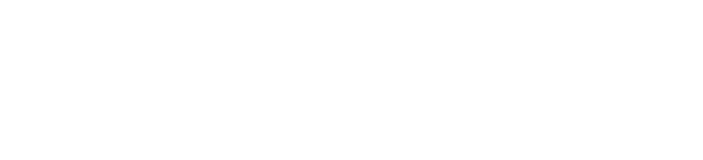
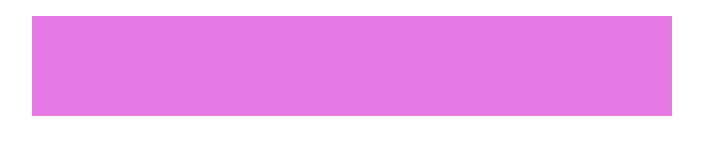
Before and after one commit to DoinaGanceriuc/htmlcss-struttura-wp, a plain HTML site: page index.html in a window 1280 px wide. Shown: the whole page, without its empty margins (288-991 px from the left). Drawn offline with Linux system fonts and the light colour scheme.

Commit message:
regole css header

```diff
--- a/style.css
+++ b/style.css
@@ -2,6 +2,19 @@
   box-sizing: border-box;
   margin: 0;
   padding: 0;
+}
+
+.container {
+  margin: auto;
+  background-color: white;
+  height: 950px;
+  width: 50%;
+}
+
+header {
+  height: 100px;
+  background-color: #e579e6;
+  margin-top: 1rem;
 }
 
 .clearfix::after {
```
